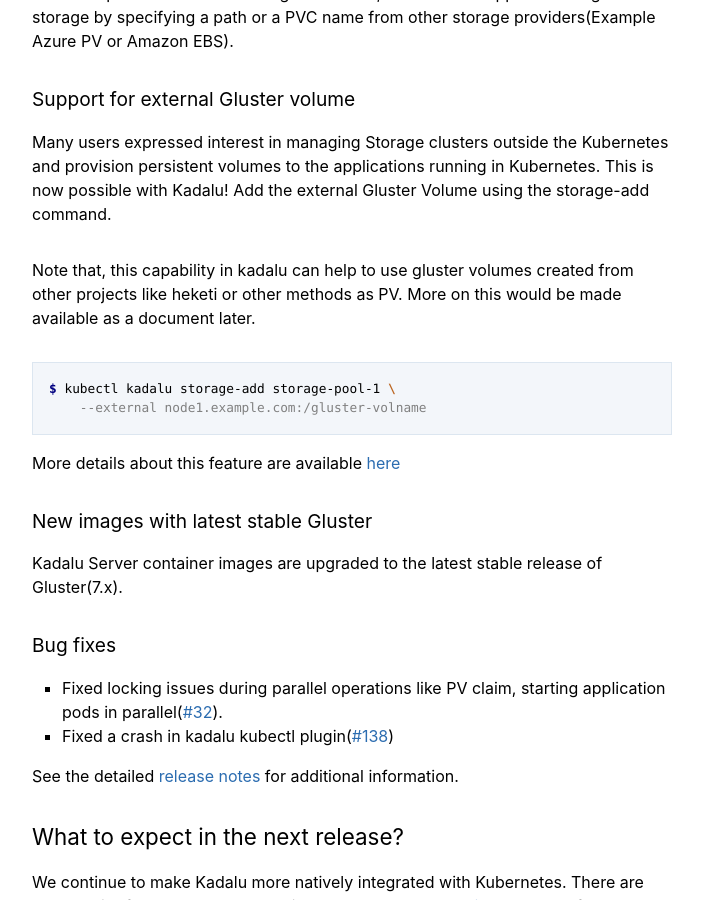
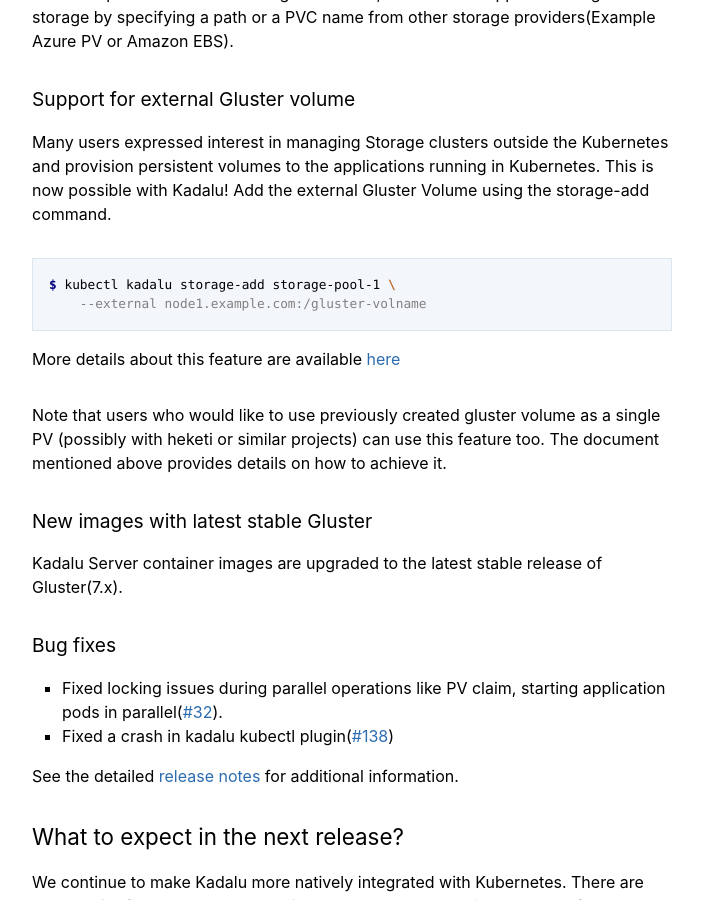
Before and after one commit to kadalu/kadalu.github.io, a Jekyll site: the page built from _posts/2020-01-30-announcing-kadalu-storage-0.5.md, in a window 1280 px wide and 900 px high, scrolled down 1094 px. Shown: the whole window, without its empty margins (200-903 px from the left). Built offline with Jekyll 4.4.1, drawn with Linux system fonts in a browser that asks for light colours.

Commit message:
Update 2020-01-30-announcing-kadalu-storage-0.5.md

````diff
--- a/_posts/2020-01-30-announcing-kadalu-storage-0.5.md
+++ b/_posts/2020-01-30-announcing-kadalu-storage-0.5.md
@@ -39,14 +39,14 @@ The example above shows adding raw device, Kadalu also supports adding the stora
 
 Many users expressed interest in managing Storage clusters outside the Kubernetes and provision persistent volumes to the applications running in Kubernetes. This is now possible with Kadalu! Add the external Gluster Volume using the storage-add command.
 
-Note that, this capability in kadalu can help to use gluster volumes created from other projects like heketi or other methods as PV. More on this would be made available as a document later.
-
 ```console
 $ kubectl kadalu storage-add storage-pool-1 \
     --external node1.example.com:/gluster-volname
 ```
 
 More details about this feature are available [here](https://kadalu.io/docs/k8s-storage/latest/external-gluster-storage)
+
+Note that users who would like to use previously created gluster volume as a single PV (possibly with heketi or similar projects) can use this feature too. The document mentioned above provides details on how to achieve it.
 
 ### New images with latest stable Gluster
 
````
